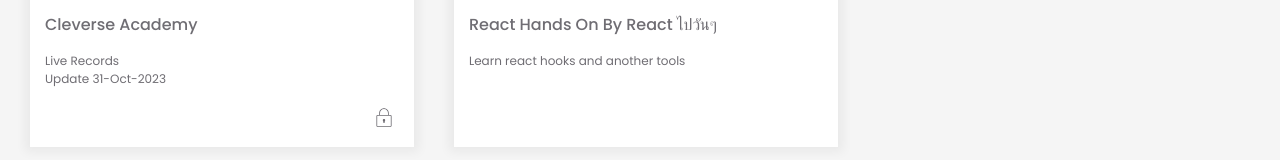
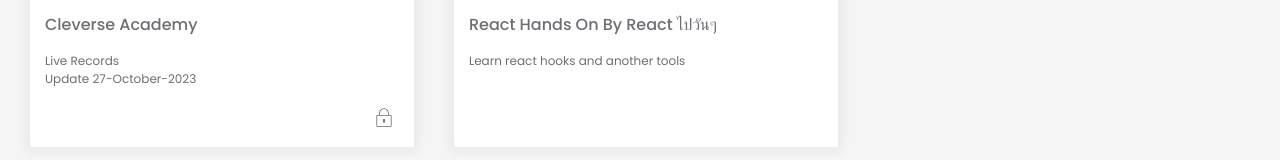
Before and after one commit to chtah/learnhub, a React (Vite) app: page / in a window 1280 px wide. Shown: the part 336-496 px from the top of the page. Built offline with nearby package versions, Linux system fonts and the light colour scheme.

Commit message:
updateDate added

```diff
--- a/src/pages/CourseCleverse.tsx
+++ b/src/pages/CourseCleverse.tsx
@@ -12,6 +12,7 @@
 import { CommentOutlined } from '@ant-design/icons'
 
 const { Sider, Content } = Layout
+export const updateDate = 'Update 27-October-2023' //For update date
 
 const CourseCleverse = () => {
   const [selectedMenuItem, setSelectedMenuItem] = useState('item0')
@@ -44,7 +45,7 @@
         return (
           <div className={classes.landingContent}>
             <h1>Cleverse Academy Live Records</h1>
-            <h2>Update 27-October-2023</h2>
+            <h2>{updateDate}</h2>
             <p>Full Screen by right click on video and selected -Show all controls-</p>
             <img src={cleverse_logo} />
           </div>
--- a/src/pages/Home.tsx
+++ b/src/pages/Home.tsx
@@ -5,6 +5,7 @@
 import { Link } from 'react-router-dom'
 import { useAuth } from '../providers/AuthProvider'
 import { Toaster } from 'react-hot-toast'
+import { updateDate } from './CourseCleverse'
 
 const Home = () => {
   const { isLoggedIn } = useAuth()
@@ -20,7 +21,7 @@
               <div className={classes.cardTextUp}>
                 <p className={classes.projectName}>Cleverse Academy</p>
                 <p className={classes.description}>Live Records</p>
-                <p className={classes.description}>Update 31-Oct-2023</p>
+                <p className={classes.description}>{updateDate}</p>
                 <img className={!isLoggedIn ? classes.lockIconActive : classes.lockIconDeactive} src={lock_Icon} />
               </div>
             </div>
```
